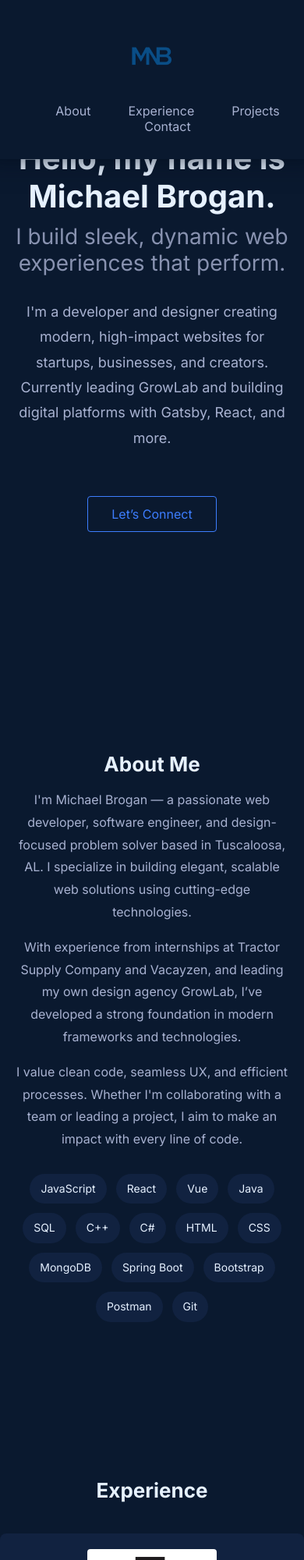
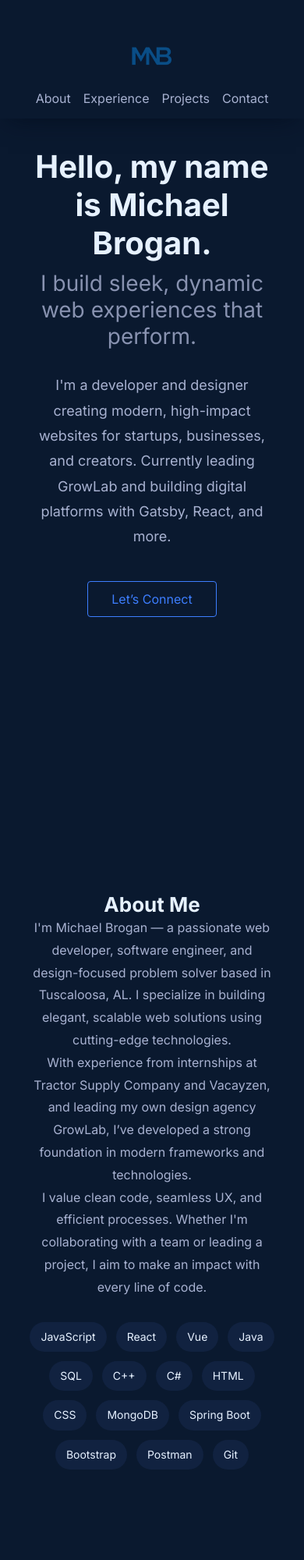
Before and after one commit to mnbrog/Personal-website, a Gatsby site: page / in a window 390 px wide. Shown: the top 2000 px of the page at 78% size. Built offline with nearby package versions, Linux system fonts and the light colour scheme; Gatsby itself is replaced by a stand-in of ours.

Commit message:
Mobile responce

```diff
--- a/gatsby-config.js
+++ b/gatsby-config.js
@@ -17,7 +17,7 @@
         background_color: "#0a192f",
         theme_color: "#0a192f",
         display: "minimal-ui",
-        icon: "static/logo.png",
+        icon: "static/logo.png", // ✅ update path
       },
     },
     `gatsby-plugin-image`,
@@ -33,6 +33,6 @@
         ],
         display: 'swap'
       }
-    }
+    },
   ],
 };
--- a/src/components/Contact.js
+++ b/src/components/Contact.js
@@ -27,7 +27,7 @@
 const Grid = styled.div`
   display: grid;
   grid-template-columns: repeat(3, 1fr);
-  gap: 20px;
+  gap: 24px;
   width: 100%;
   justify-items: center;
 
@@ -42,6 +42,9 @@
 
 const Card = styled.a`
   background-color: ${({ theme }) => theme.colors.lightNavy};
+  width: 100%;
+  max-width: 280px;
+  min-height: 220px;
   padding: 20px;
   border-radius: 8px;
   color: inherit;
@@ -49,6 +52,7 @@
   display: flex;
   flex-direction: column;
   align-items: center;
+  justify-content: center;
   text-align: center;
   transition: transform 0.3s ease;
 
@@ -58,18 +62,17 @@
 
   img {
     background: white;
-    max-height: 100px;
+    max-height: 80px;
     width: auto;
-    margin-bottom: 20px;
+    margin-bottom: 16px;
     object-fit: contain;
-    padding: 10px;
+    padding: 8px;
     border-radius: 4px;
   }
 
   h3 {
     margin: 0;
     font-size: 18px;
-    text-align: center;
     color: ${({ theme }) => theme.colors.white};
   }
 
@@ -83,7 +86,7 @@
 const contacts = [
   {
     name: "Email",
-    description: "Reach out about working together!",
+    description: "Reach out to me on email!",
     logo: "https://cdn-icons-png.flaticon.com/512/561/561127.png",
     url: "mailto:mnbrogan32@gmail.com"
   },
--- a/src/components/Experience.js
+++ b/src/components/Experience.js
@@ -139,8 +139,9 @@
     location: "Remote",
     logo: "logo.png",
     details: [
-      "Designed and developed this website using Gatsby and styled-components to showcase projects and experience."
-    ]
+      "Built a fully responsive Gatsby site using React and Styled-Components, ensuring seamless viewing on phones, tablets, and desktops.",
+      "Implemented CSS Scroll Snap for smooth, section-by-section navigation across all devices.",
+      "Integrated interactive contact cards, animations, and a mobile-first navigation menu for intuitive engagement and accessibility."    ]
   },
    {
     company: "GrowLab",
@@ -160,8 +161,8 @@
     logo: "University-of-Alabama-Logo.png",
     details: [
       "Bachelor of Science in Management Information Systems (MIS)",
-      "Double Major in Computer Science",
-      "Expected Graduation: May 2025"
+      "Minor in Computer Science",
+      "Graduated: May 2025"
     ]
   }
 ];
--- a/src/components/Hero.js
+++ b/src/components/Hero.js
@@ -4,7 +4,7 @@
 import { motion } from "framer-motion";
 
 const Section = styled.section`
-  padding: 150px 20px;
+  padding: 250px 20px;
   text-align: center;
   color: ${({ theme }) => theme.colors.white};
   display: flex;
--- a/src/components/Nav.js
+++ b/src/components/Nav.js
@@ -15,7 +15,6 @@
   display: flex;
   flex-direction: column;
   align-items: center;
-  justify-content: center;
   z-index: 999;
   box-shadow: 0 10px 30px -10px rgba(2, 12, 27, 0.7);
 `;
@@ -24,7 +23,6 @@
   display: flex;
   justify-content: center;
   align-items: center;
-  margin-bottom: 0rem;
 
   img {
     height: 140px;
@@ -43,13 +41,22 @@
 const NavLinks = styled.ol`
   display: flex;
   list-style: none;
-  flex-wrap: wrap;
+  flex-wrap: nowrap;              /* prevent wrapping */
   justify-content: center;
+  gap: 2rem;                     /* spacing between items */
   width: 100%;
   text-align: center;
 
+  @media (max-width: 1024px) {
+    gap: 1.5rem;
+  }
+  @media (max-width: 768px) {
+    gap: 1rem;
+  }
+
   li {
-    margin: 0 1.5rem;
+    margin: 0;                    /* remove default margins */
+  }
 
   a {
     color: ${({ theme }) => theme.colors.lightSlate};
@@ -60,7 +67,6 @@
 
     &:hover {
       color: ${({ theme }) => theme.colors.white};
-      }
     }
   }
 `;
--- a/src/components/styles/GlobalStyle.js
+++ b/src/components/styles/GlobalStyle.js
@@ -1,18 +1,29 @@
-// src/components/styles/GlobalStyle.js
 import { createGlobalStyle } from "styled-components";
 
 export const GlobalStyle = createGlobalStyle`
-  html, body {
+  /* === Base Reset === */
+  *, *::before, *::after {
+    box-sizing: border-box;
     margin: 0;
     padding: 0;
+  }
+
+  html {
+    scroll-snap-type: y mandatory;
+    scroll-behavior: smooth;
+    overflow-x: hidden;
+  }
+
+  body {
     background-color: ${({ theme }) => theme.colors.navy};
     color: ${({ theme }) => theme.colors.lightSlate};
     font-family: ${({ theme }) => theme.fonts.sans};
     font-size: 16px;
-    scroll-behavior: smooth;
-    display: flex;
-    justify-content: center;
+    margin: 0;
+    padding: 0;
   }
+
+  /* === Links === */
   a {
     color: ${({ theme }) => theme.colors.accent};
     text-decoration: none;
@@ -21,15 +32,18 @@
   a:hover {
     color: ${({ theme }) => theme.colors.white};
   }
-  h1, h2, h3, h4 {
+
+  /* === Headings & Text === */
+  h1, h2, h3, h4, h5 {
     color: ${({ theme }) => theme.colors.white};
-    margin: 0;
     font-weight: 700;
   }
   p {
     max-width: 600px;
     line-height: 1.8;
   }
+
+  /* === Scrollbar Styles === */
   ::-webkit-scrollbar {
     width: 8px;
   }
@@ -38,5 +52,61 @@
   }
   ::-webkit-scrollbar-thumb {
     background: ${({ theme }) => theme.colors.accent};
+    border-radius: 4px;
+  }
+
+  /* === Section Snap & Layout === */
+  section {
+    scroll-snap-align: start;
+    scroll-snap-stop: always;
+    min-height: 100vh;
+    padding: 80px 20px;
+    display: flex;
+    flex-direction: column;
+    justify-content: center;
+  }
+  @media (max-width: 768px) {
+    section {
+      padding: 60px 16px;
+    }
+  }
+
+  /* === Responsive Navigation === */
+  nav {
+    width: 100%;
+    max-width: 1200px;
+    margin: 0 auto;
+    display: flex;
+    align-items: center;
+    justify-content: space-between;
+    padding: 16px 20px;
+  }
+  .nav-links {
+    display: flex;
+    gap: 24px;
+  }
+  .mobile-nav-toggle {
+    display: none;
+    background: none;
+    border: none;
+    font-size: 1.5rem;
+    cursor: pointer;
+    color: ${({ theme }) => theme.colors.accent};
+  }
+
+  @media (max-width: 768px) {
+    .nav-links {
+      display: none;
+    }
+    .mobile-nav-toggle {
+      display: block;
+    }
+  }
+
+  /* === Accessibility: Reduced Motion === */
+  @media (prefers-reduced-motion: reduce) {
+    html {
+      scroll-behavior: auto;
+    }
   }
 `;
--- a/src/pages/index.js
+++ b/src/pages/index.js
@@ -1,4 +1,3 @@
-// src/pages/index.js
 import React from "react";
 import Layout from "../components/Layout";
 import Hero from "../components/Hero";
@@ -9,21 +8,11 @@
 
 const IndexPage = () => (
   <Layout>
-    <section id="hero" style={{ minHeight: "100vh", display: "flex", alignItems: "center", justifyContent: "center" }}>
-      <Hero />
-    </section>
-    <section id="about" style={{ minHeight: "100vh", display: "flex", alignItems: "center", justifyContent: "center" }}>
-      <About />
-    </section>
-    <section id="experience" style={{ minHeight: "100vh", display: "flex", alignItems: "center", justifyContent: "center" }}>
-      <Experience />
-    </section>
-    <section id="projects" style={{ minHeight: "100vh", display: "flex", alignItems: "center", justifyContent: "center" }}>
-      <Projects />
-    </section>
-    <section id="contact" style={{ minHeight: "100vh", display: "flex", alignItems: "center", justifyContent: "center" }}>
-      <Contact />
-    </section>
+    <section id="hero"><Hero /></section>
+    <section id="about"><About /></section>
+    <section id="experience"><Experience /></section>
+    <section id="projects"><Projects /></section>
+    <section id="contact"><Contact /></section>
   </Layout>
 );
 
```
Also changed, not shown: index.html (deleted, +0 -138 lines). Lines whose indentation alone changed are shown as unchanged.
